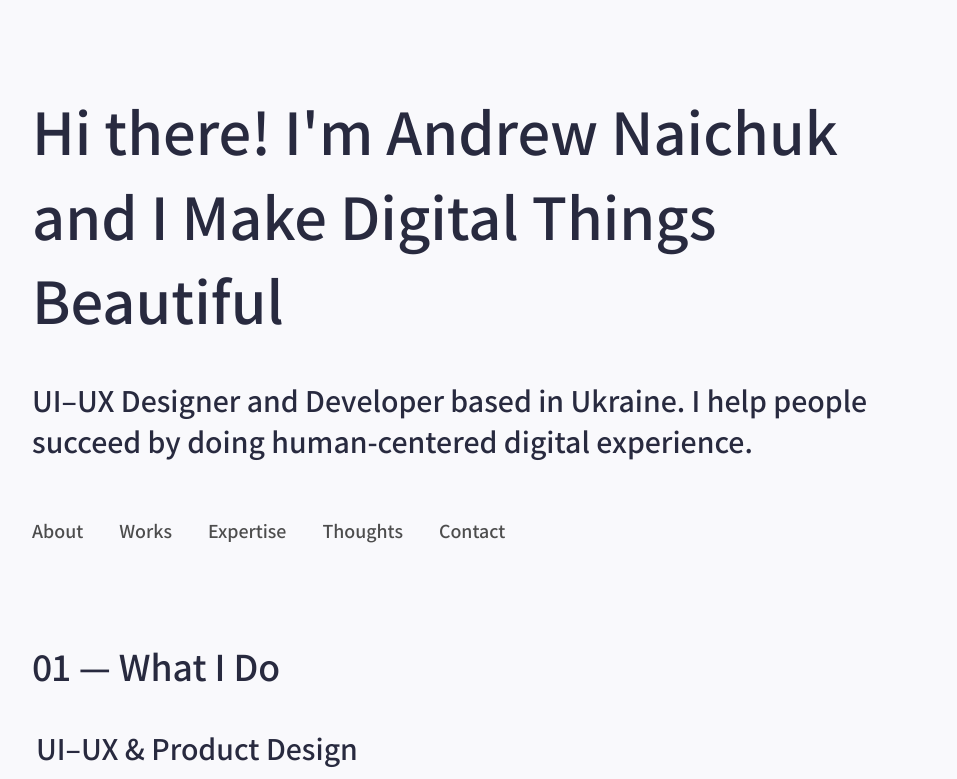
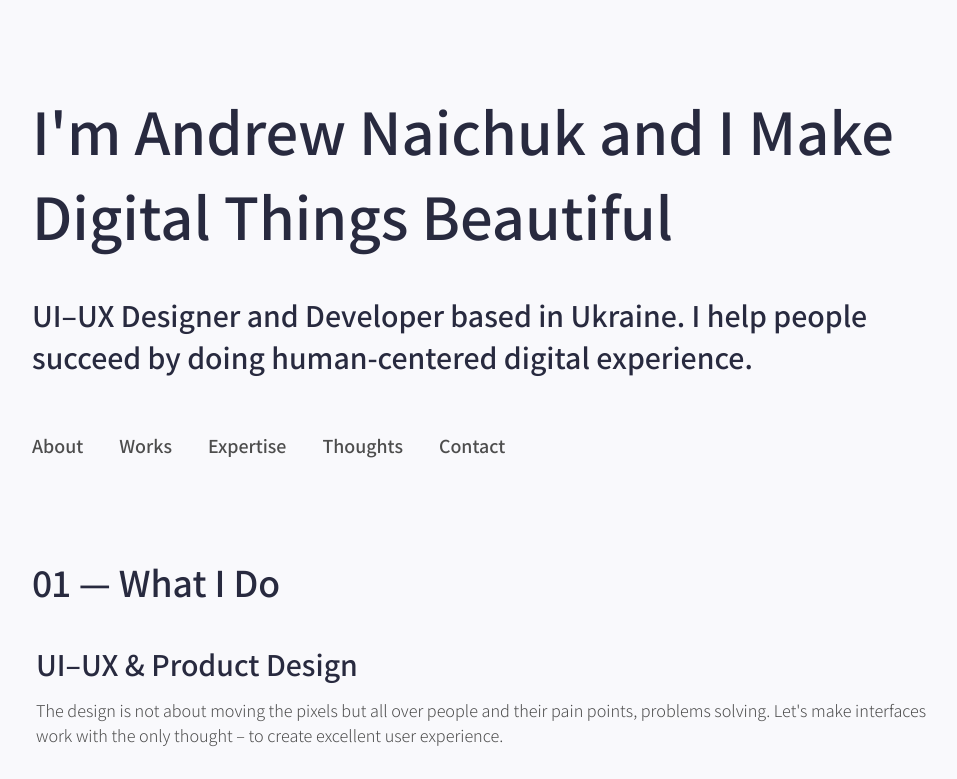
Before and after one commit to Andrew-Naichuk/Designer-Portfolio-Web, a plain HTML site: page index.html in a window 1280 px wide. Shown: the top 779 px of the page, without its empty margins (158-1115 px from the left). Drawn offline with Linux system fonts and the light colour scheme.

Commit message:
Main headline in hero section adjustment
Hero section headline adjusted

```diff
--- a/index.html
+++ b/index.html
@@ -13,7 +13,7 @@
 	<!-- 0 - HERO SECTION -->
 
 	<section id="start">
-		<h1>Hi there! I'm Andrew Naichuk and I Make Digital Things Beautiful</h1>
+		<h1>I'm Andrew Naichuk and I Make Digital Things Beautiful</h1>
 		<h3>UI–UX Designer and Developer based in Ukraine. I help people succeed by doing human-centered digital experience.</h3>
 			<div class="links-block">
 				<a href="#about">About</a>
```
